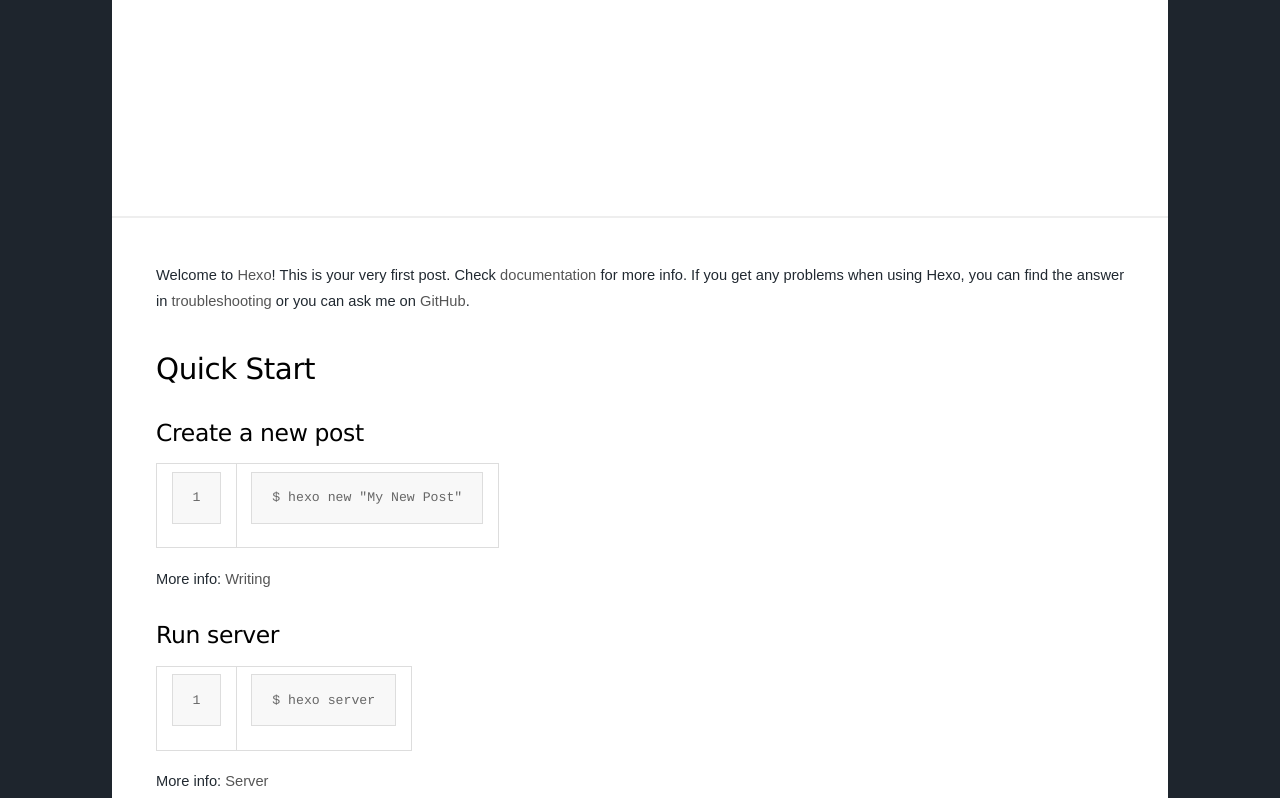
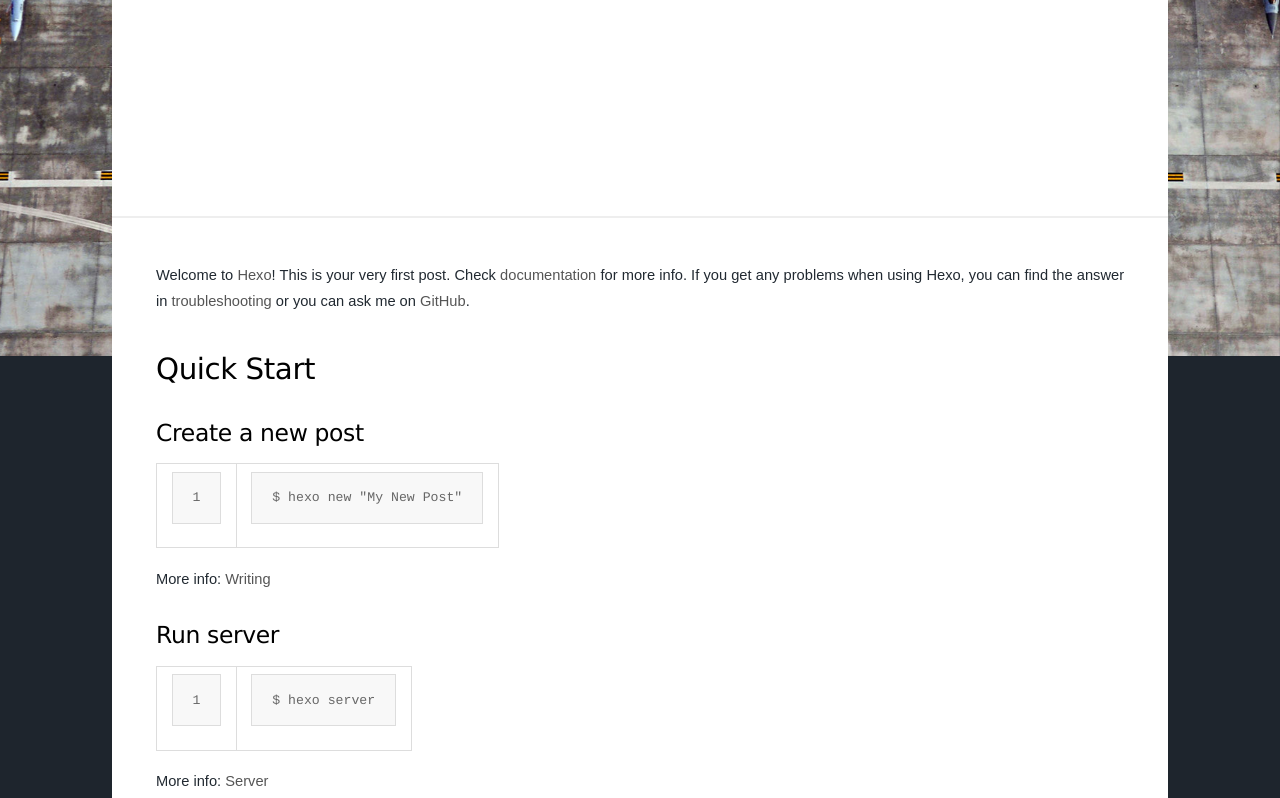
Before and after one commit to aa-191204/website-test2, a plain HTML site: page 2020/08/17/hello-world/index.html in a window 1280 px wide. Shown: the part 444-1242 px from the top of the page. Drawn offline with nearby package versions, Linux system fonts and the light colour scheme; some packages are replaced by stand-ins of ours; a script that the page names is missing.

Commit message:
Site updated: 2020-09-20 12:13:14

```diff
--- a/2020/08/17/hello-world/index.html
+++ b/2020/08/17/hello-world/index.html
@@ -24,7 +24,7 @@
           content: ' ';
           position: fixed;
           top: 0;
-          background: url('/img/bg.jpge') center 0 no-repeat;
+          background: url('/img/bg.jpeg') center 0 no-repeat;
           right: 0;
           bottom: 0;
           left: 0;
```
Also changed, not shown: archives/2020/08/index.html (+1 -1 lines), archives/2020/index.html (+1 -1 lines), archives/index.html (+1 -1 lines), index.html (+1 -1 lines).
